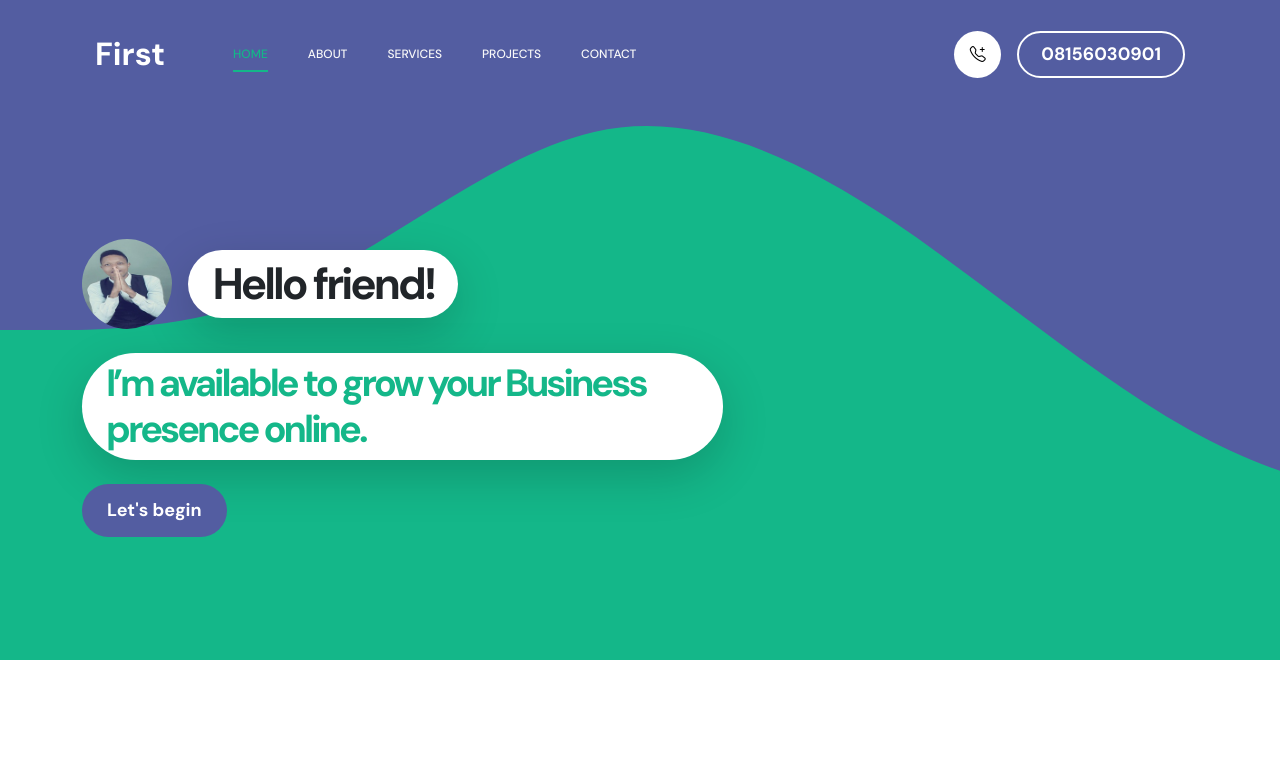
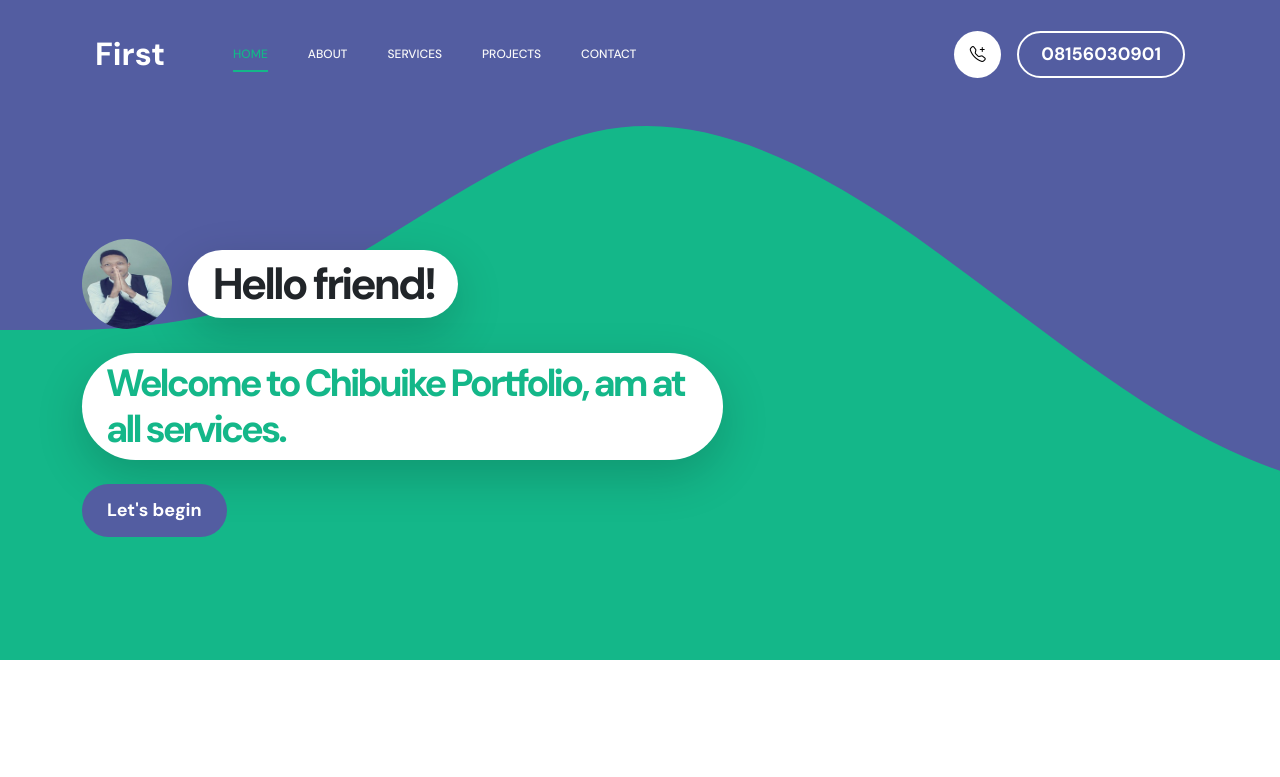
Before and after one commit to newsburster/myportfolio, a plain HTML site: page index.html in a window 1280 px wide. Shown: the top 777 px of the page. Drawn offline with Linux system fonts and the light colour scheme.

Commit message:
Update index.html

```diff
--- a/index.html
+++ b/index.html
@@ -105,7 +105,7 @@ https://templatemo.com/tm-578-first-portfolio
                                     <h1 class="hero-title ms-3 mb-0">Hello friend!</h1>
                                 </div>
 
-                                <h2 class="mb-4">I’m available to grow your Business presence online.</h2>
+                                <h2 class="mb-4">Welcome to Chibuike Portfolio, am at all services.</h2>
                                 <p class="mb-4"><a class="custom-btn btn custom-link" href="#section_2">Let's begin</a></p>
                             </div>
                         </div>
```
